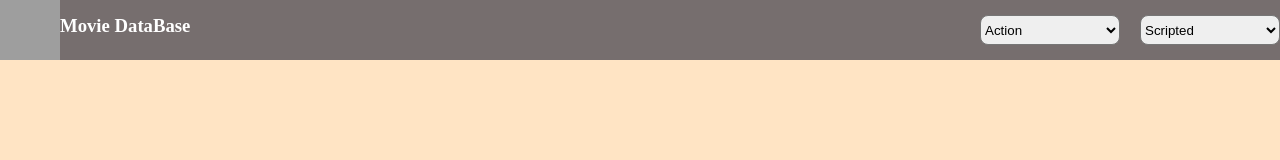
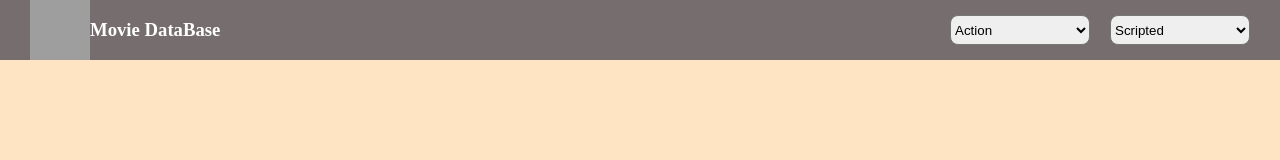
Before and after one commit to deyemiobaa/Movie-Database, a website built with webpack: page src/index.html in a window 1280 px wide. Built offline with nearby package versions, Linux system fonts and the light colour scheme; grey boxes are pictures that could not be loaded.

Commit message:
style and html fixed

```diff
--- a/src/index.html
+++ b/src/index.html
@@ -31,7 +31,7 @@
       <select name="type" id="type">
         <option value="scripted">Scripted</option>
         <option value="animation">Animation</option>
-        <option value="sports">Animation</option>
+        <option value="sports">Reality</option>
         <option value="documentary">Documentary</option>
         <option value="news">News</option>
       </div>
--- a/src/style.css
+++ b/src/style.css
@@ -15,19 +15,22 @@ body {
 
 .logo-wrap {
   display: flex;
+  align-items: center;
 }
 
 .selection-wrap {
   display: flex;
   column-gap: 20px;
   width: 300px;
-  margin-top: 15px;
+  align-items: center;
 }
 
 .header-main-wrap {
   display: flex;
   justify-content: space-between;
   background-color: rgb(118, 110, 110);
+  padding-left: 30px;
+  padding-right: 30px;
 }
 
 select {
@@ -42,7 +45,6 @@ select {
 
 .logo-name {
   color: white;
-  margin-top: 15px;
 }
 
 header {
```
